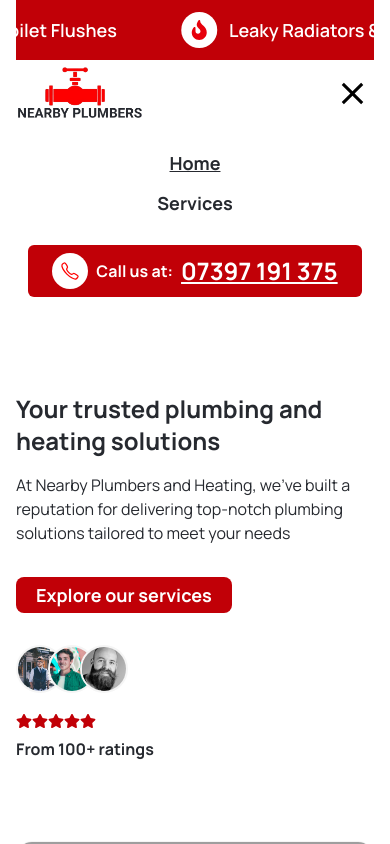
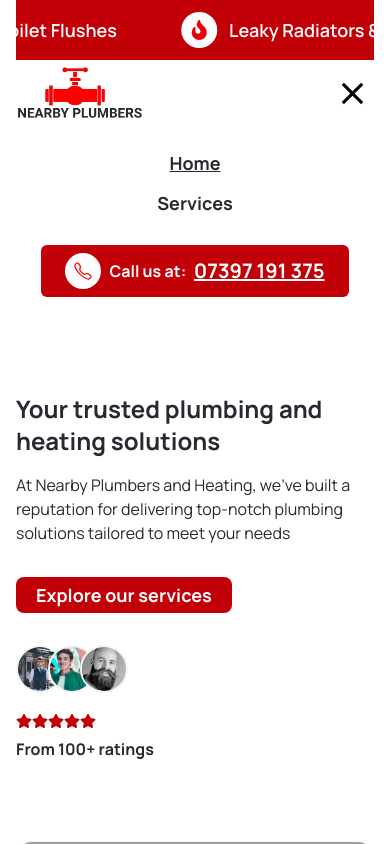
Before and after one commit to munashex/EdiziPlumbing, a React (Vite) app: page / in a window 390 px wide. Both pictures are taken after a click on the button 354 px from the left and 94 px from the top of the page. Shown: the top 844 px of the page. Built offline with nearby package versions, Linux system fonts and the light colour scheme; grey boxes are pictures that could not be loaded; what tailwindcss-animated would draw is missing.

Commit message:
changing text-size

```diff
--- a/src/Components/Navbar.jsx
+++ b/src/Components/Navbar.jsx
@@ -79,7 +79,7 @@ const Navbar = () => {
                 <IoCallOutline size={20} color="red"/>
                 </span>
                 <span>Call us at:</span>
-                <span className="underline text-2xl">07397 191 375</span>
+                <span className="underline text-xl">07397 191 375</span>
               </a>
             </div>
           )}
```
